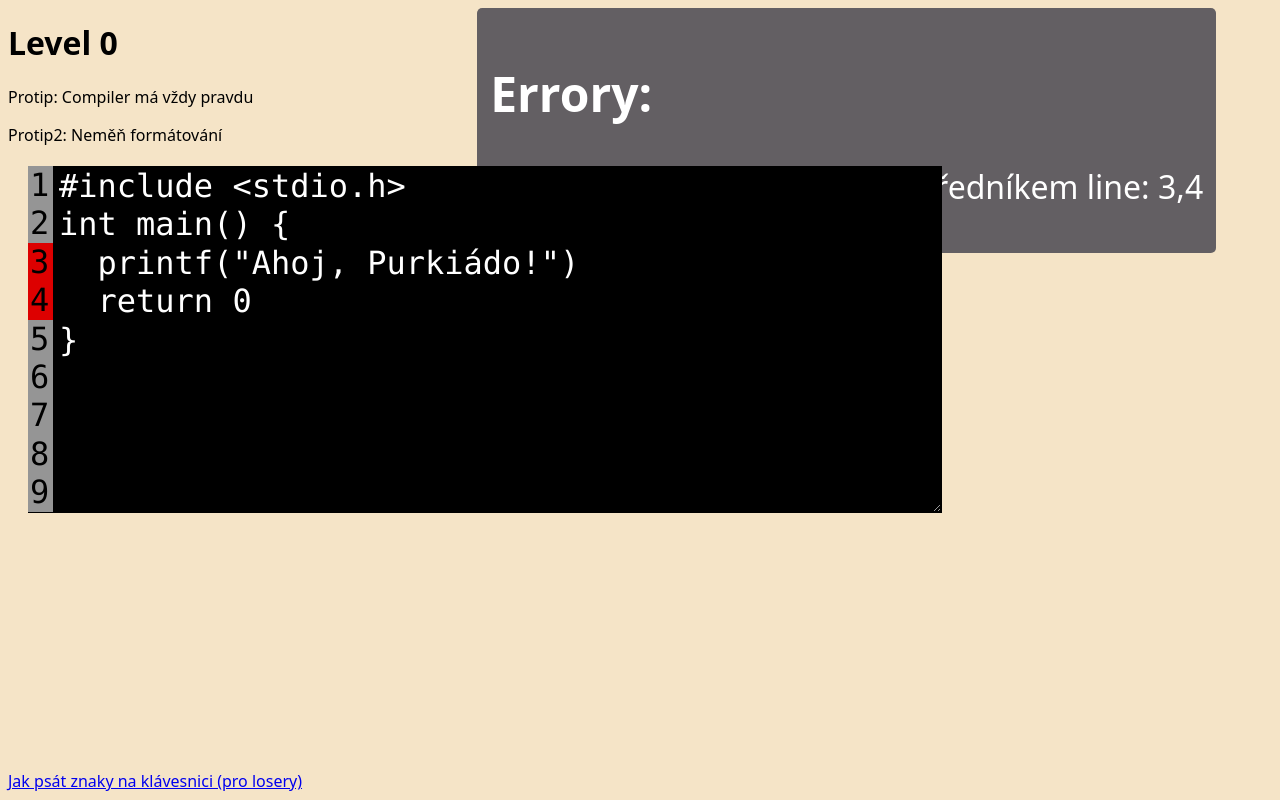
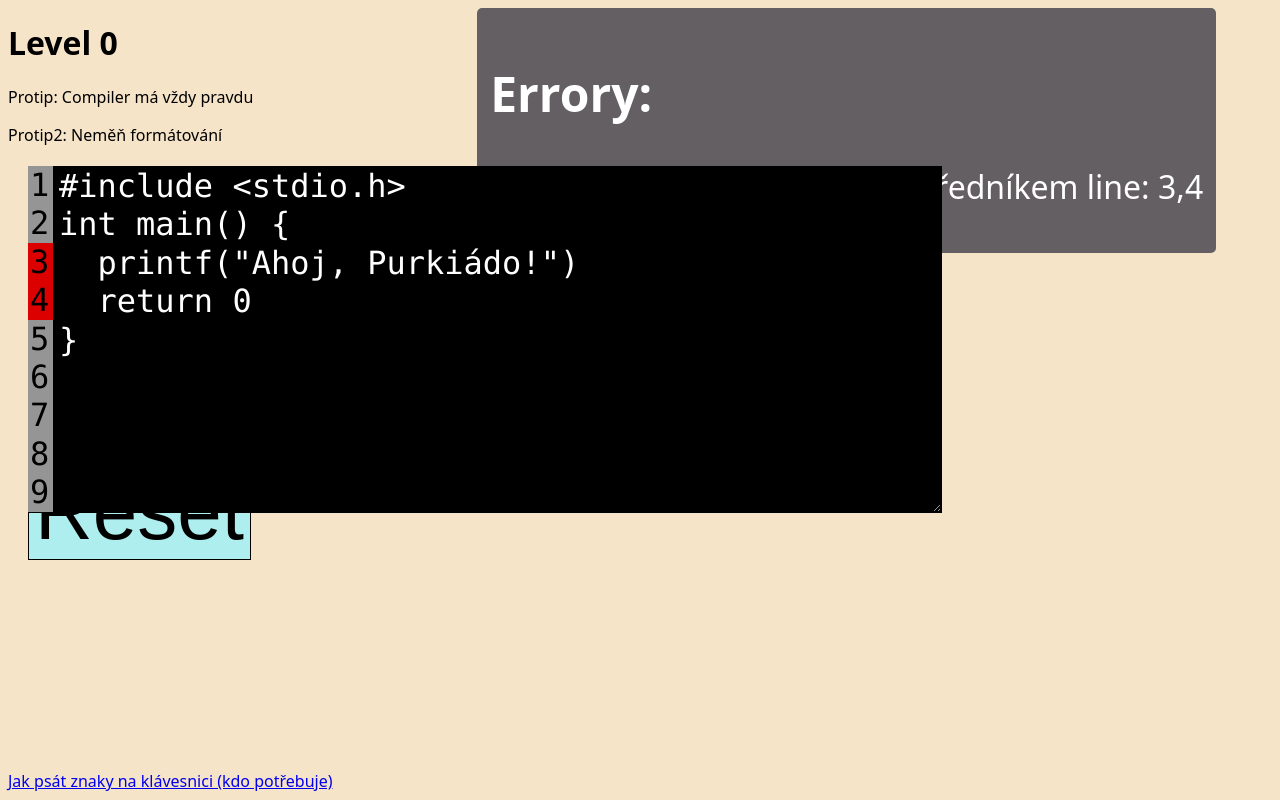
Before and after one commit to divear/purkiada2024, a Next.js app: page /hra in a window 1280 px wide. Built offline with nearby package versions, Linux system fonts and the light colour scheme.

Commit message:
add reset button

```diff
--- a/pages/data.json
+++ b/pages/data.json
@@ -13,7 +13,7 @@
 	},
 	{
 		"name": "",
-		"wrongCode": "#include <stdio.h>\nint main() {\n  int cislo = 14;\n  if (cislo % 3 = 0) {\n    printf(\"Fizz\");\n  } else if (cislo % 6 = 0) {\n    printf(\"Buzz\");\n  return 0;\n}",
+		"wrongCode": "#include <stdio.h>\nint main() {\n  int cislo = 14;\n  if (cislo % 3 = 0) {\n    printf(\"Fizz\");\n  } else if (cislo % 6 = 0) {\n    printf(\"Buzz);\n  return 0;\n}",
 		"rightCode": "#include <stdio.h>\nint main() {\n  int cislo = 14;\n  if (cislo % 3 == 0) {\n    printf(\"Fizz\");\n  } else if (cislo % 6 == 0) {\n    printf(\"Buzz\");\n  return 0;\n}",
 		"errors": [
 			[[4, 6], "V porovnávání se používá dvojté rovnítko (==)"],
--- a/pages/hra.tsx
+++ b/pages/hra.tsx
@@ -25,6 +25,9 @@ function Hra() {
             console.log(errors)
         }
     }, [])
+    function reset() {
+        setCodeVal(data[level].wrongCode)
+    }
     function change(e: any) {
         if (e.target.value == data[level].rightCode) {
             alert("SPRÁVNĚ!!!!")
@@ -91,6 +94,9 @@ function Hra() {
                 <div className="textarea">
                     <textarea onChange={e => change(e)} spellCheck={false} value={codeVal} name="" id="" cols={45} rows={9}></textarea>
                 </div>
+                <button onClick={reset} className="reset">
+                    Reset
+                </button>
             </div >
 
             <div className="errorLog">
@@ -103,7 +109,7 @@ function Hra() {
                     })}
                 </ul>
             </div>
-            <a className='napoveda' href="https://znakynaklavesnici.cz/">Jak psát znaky na klávesnici (pro losery)</a>
+            <a className='napoveda' href="https://znakynaklavesnici.cz/">Jak psát znaky na klávesnici (kdo potřebuje)</a>
         </ div >
     )
 }
--- a/styles/globals.css
+++ b/styles/globals.css
@@ -96,3 +96,8 @@ textarea {
 .redLineCount {
 	background-color: rgb(221, 0, 0) !important;
 }
+.reset {
+	position: fixed;
+	bottom: 30%;
+	border: 1px solid black;
+}
```
Also changed, not shown: 1 other file (tests, documents, lock files or other folders).
